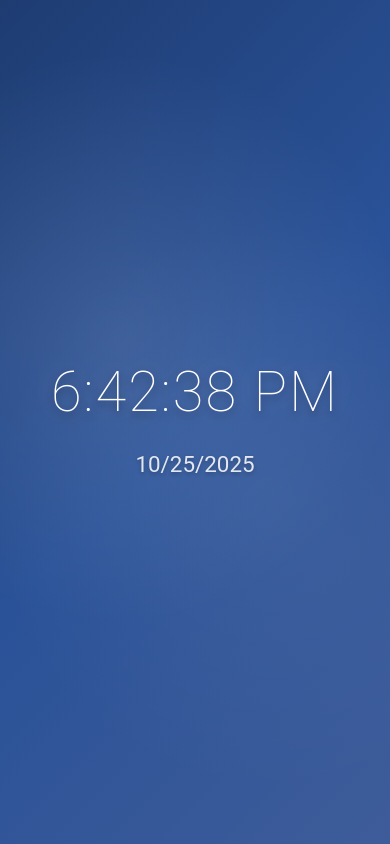
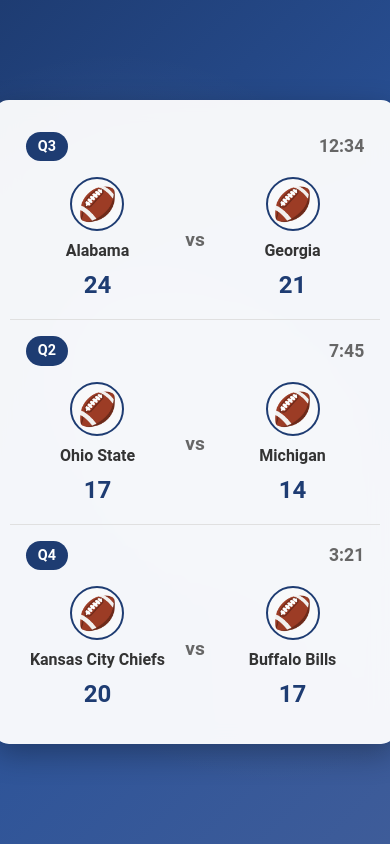
Before and after one commit to Matt-Witmer/vue-time-demo, a Vue app: page / in a window 390 px wide. Built offline with nearby package versions, Linux system fonts and the light colour scheme.

Commit message:
Add live football scores feature with conditional time/scores display

```diff
--- a/package.json
+++ b/package.json
@@ -9,6 +9,7 @@
     "preview": "vite preview"
   },
   "dependencies": {
+    "axios": "^1.12.2",
     "vue": "^3.4.0"
   },
   "devDependencies": {
--- a/src/App.vue
+++ b/src/App.vue
@@ -1,6 +1,8 @@
 <script setup>
 import { ref, onMounted, onUnmounted } from 'vue'
+import { useFootballScores } from './composables/useFootballScores.js'
 
+const { isGameDay, games, loading, error } = useFootballScores()
 const currentTime = ref(new Date())
 
 const updateTime = () => {
@@ -21,7 +23,40 @@
 </script>
 
 <template>
-  <div class="time-container">
+  <div v-if="loading" class="time-container">
+    <h1 class="time-display">Loading...</h1>
+  </div>
+  <div v-else-if="error" class="time-container">
+    <h1 class="time-display">Error: {{ error }}</h1>
+  </div>
+  <div v-else-if="isGameDay" class="scores-container">
+    <div class="games-list">
+      <div v-for="game in games" :key="game.id" class="game-card">
+        <div class="game-header">
+          <span class="quarter">Q{{ game.quarter }}</span>
+          <span class="time-left">{{ game.timeLeft }}</span>
+        </div>
+        <div class="teams-container">
+          <div class="team away">
+            <div class="team-logo">{{ game.awayTeam.logo }}</div>
+            <div class="team-info">
+              <div class="team-name">{{ game.awayTeam.name }}</div>
+              <div class="team-score">{{ game.awayTeam.score }}</div>
+            </div>
+          </div>
+          <div class="vs">vs</div>
+          <div class="team home">
+            <div class="team-logo">{{ game.homeTeam.logo }}</div>
+            <div class="team-info">
+              <div class="team-name">{{ game.homeTeam.name }}</div>
+              <div class="team-score">{{ game.homeTeam.score }}</div>
+            </div>
+          </div>
+        </div>
+      </div>
+    </div>
+  </div>
+  <div v-else class="time-container">
     <h1 class="time-display">{{ currentTime.toLocaleTimeString() }}</h1>
     <p class="date-display">{{ currentTime.toLocaleDateString() }}</p>
   </div>
@@ -93,4 +128,161 @@
     font-size: 1.4rem;
   }
 }
+
+/* Scores Styles */
+.scores-container {
+  display: flex;
+  flex-direction: column;
+  align-items: center;
+  justify-content: center;
+  min-height: 100vh;
+  width: 100vw;
+  background: linear-gradient(135deg, #1e3c72 0%, #2a5298 50%, #3e5c99 100%);
+  color: #ffffff;
+  font-family: 'Roboto', sans-serif;
+  position: relative;
+  overflow: hidden;
+  margin: 0;
+  padding: 0;
+}
+
+.scores-container::before {
+  content: '';
+  position: absolute;
+  top: 0;
+  left: 0;
+  right: 0;
+  bottom: 0;
+  background: radial-gradient(circle at 30% 40%, rgba(255, 255, 255, 0.1) 0%, transparent 50%),
+              radial-gradient(circle at 70% 60%, rgba(255, 255, 255, 0.05) 0%, transparent 50%);
+  z-index: 1;
+}
+
+.games-list {
+  position: relative;
+  z-index: 2;
+  width: 80%;
+  max-width: 800px;
+  background: rgba(255, 255, 255, 0.95);
+  border-radius: 15px;
+  box-shadow: 0 10px 30px rgba(0, 0, 0, 0.3);
+  padding: 2rem;
+  backdrop-filter: blur(10px);
+}
+
+.game-card {
+  padding: 1.5rem;
+  border-bottom: 1px solid #e0e0e0;
+}
+
+.game-card:last-child {
+  border-bottom: none;
+}
+
+.game-header {
+  display: flex;
+  justify-content: space-between;
+  align-items: center;
+  margin-bottom: 1rem;
+  font-weight: bold;
+  color: #333;
+}
+
+.quarter {
+  background: #1e3c72;
+  color: white;
+  padding: 0.25rem 0.75rem;
+  border-radius: 20px;
+  font-size: 0.9rem;
+}
+
+.time-left {
+  color: #666;
+  font-size: 1.1rem;
+}
+
+.teams-container {
+  display: flex;
+  align-items: center;
+  justify-content: space-between;
+  gap: 2rem;
+}
+
+.team {
+  display: flex;
+  align-items: center;
+  gap: 1rem;
+  flex: 1;
+}
+
+.team-logo {
+  font-size: 2.5rem;
+  width: 60px;
+  height: 60px;
+  display: flex;
+  align-items: center;
+  justify-content: center;
+  background: #f8f9fa;
+  border-radius: 50%;
+  border: 2px solid #1e3c72;
+}
+
+.team-info {
+  display: flex;
+  flex-direction: column;
+  gap: 0.25rem;
+}
+
+.team-name {
+  font-weight: bold;
+  color: #333;
+  font-size: 1.1rem;
+}
+
+.team-score {
+  font-size: 2rem;
+  font-weight: bold;
+  color: #1e3c72;
+}
+
+.vs {
+  font-weight: bold;
+  color: #666;
+  font-size: 1.2rem;
+}
+
+@media (max-width: 768px) {
+  .games-list {
+    width: 95%;
+    padding: 1rem;
+  }
+
+  .game-card {
+    padding: 1rem;
+  }
+
+  .teams-container {
+    gap: 1rem;
+  }
+
+  .team {
+    flex-direction: column;
+    text-align: center;
+    gap: 0.5rem;
+  }
+
+  .team-logo {
+    font-size: 2rem;
+    width: 50px;
+    height: 50px;
+  }
+
+  .team-name {
+    font-size: 1rem;
+  }
+
+  .team-score {
+    font-size: 1.5rem;
+  }
+}
 </style>
--- /dev/null
+++ b/src/composables/useFootballScores.js
@@ -0,0 +1,82 @@
+import { ref, onMounted, onUnmounted } from 'vue'
+import axios from 'axios'
+
+export function useFootballScores() {
+  const isGameDay = ref(false)
+  const games = ref([])
+  const loading = ref(false)
+  const error = ref(null)
+
+  const fetchScores = async () => {
+    try {
+      loading.value = true
+      error.value = null
+
+      // For demo purposes, we'll simulate some live games
+      // In a real implementation, you'd use an actual API like ESPN API or sportsdata.io
+      const mockGames = [
+        {
+          id: 1,
+          awayTeam: { name: 'Alabama', score: 24, logo: '🏈' },
+          homeTeam: { name: 'Georgia', score: 21, logo: '🏈' },
+          timeLeft: '12:34',
+          quarter: 3,
+          status: 'in_progress'
+        },
+        {
+          id: 2,
+          awayTeam: { name: 'Ohio State', score: 17, logo: '🏈' },
+          homeTeam: { name: 'Michigan', score: 14, logo: '🏈' },
+          timeLeft: '7:45',
+          quarter: 2,
+          status: 'in_progress'
+        },
+        {
+          id: 3,
+          awayTeam: { name: 'Kansas City Chiefs', score: 20, logo: '🏈' },
+          homeTeam: { name: 'Buffalo Bills', score: 17, logo: '🏈' },
+          timeLeft: '3:21',
+          quarter: 4,
+          status: 'in_progress'
+        }
+      ]
+
+      // Check if there are any games in progress
+      const gamesInProgress = mockGames.filter(game => game.status === 'in_progress')
+      isGameDay.value = gamesInProgress.length > 0
+      games.value = gamesInProgress
+
+    } catch (err) {
+      error.value = err.message
+      console.error('Error fetching football scores:', err)
+    } finally {
+      loading.value = false
+    }
+  }
+
+  const updateScores = () => {
+    fetchScores()
+  }
+
+  let interval
+
+  onMounted(() => {
+    fetchScores()
+    // Update every 30 seconds
+    interval = setInterval(updateScores, 30000)
+  })
+
+  onUnmounted(() => {
+    if (interval) {
+      clearInterval(interval)
+    }
+  })
+
+  return {
+    isGameDay,
+    games,
+    loading,
+    error,
+    updateScores
+  }
+}
```
Also changed, not shown: 1 other file (tests, documents, lock files or other folders).
